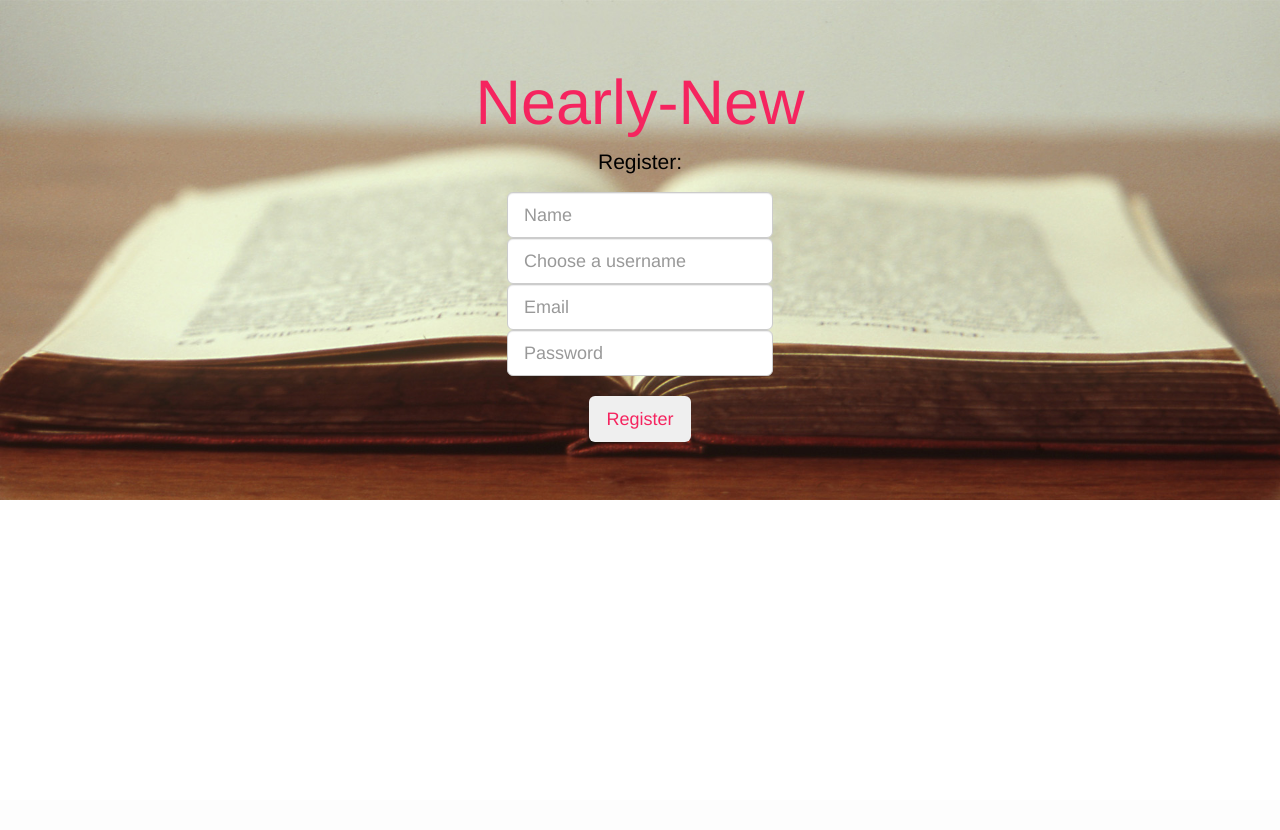
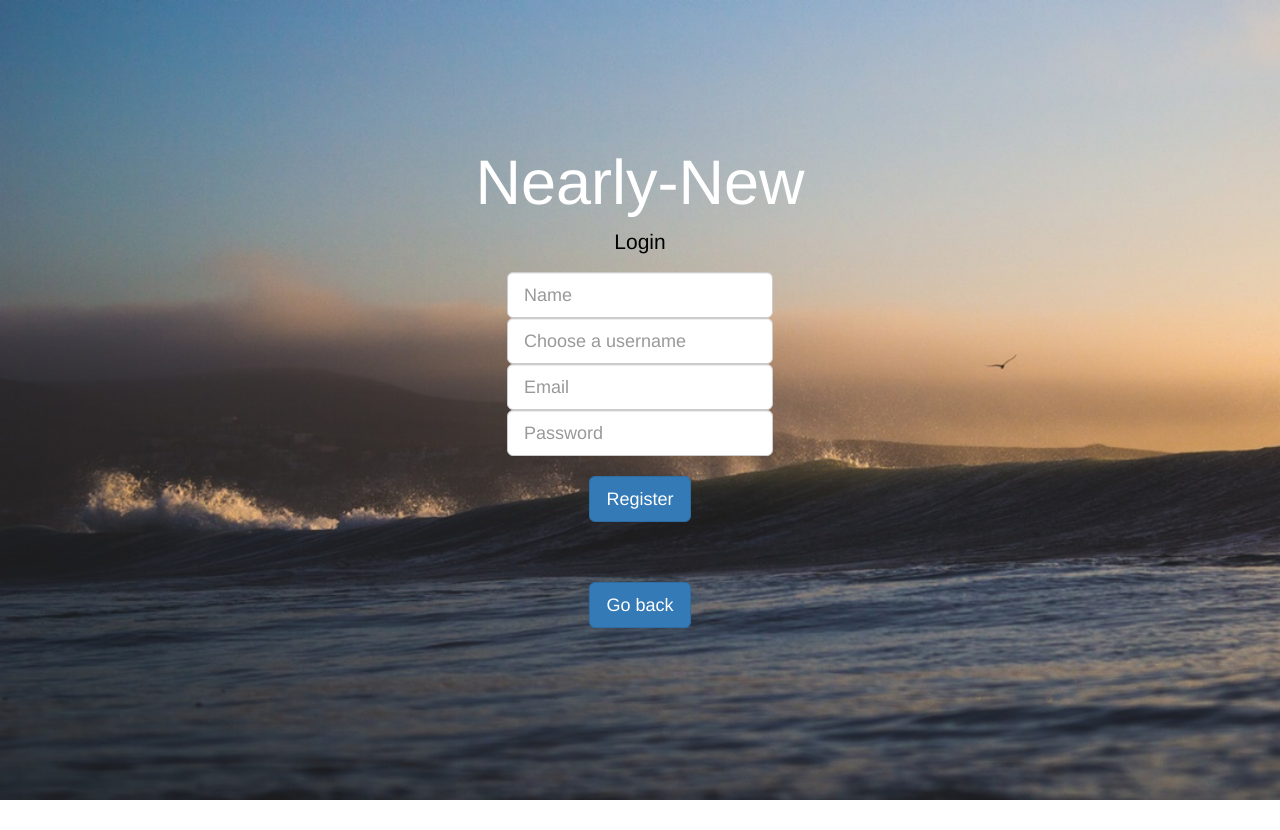
Before and after one commit to dht93/flask_nearly_new_webapp, a Flask app: page /register/ in a window 1280 px wide. Before the commit the page ends 500 px from the top, so only its background shows below. Run offline with Flask 2, Linux system fonts and the light colour scheme; some libraries are stand-ins or nearby versions.

Commit message:
Updated register and login to match with home

```diff
--- a/templates/register.html
+++ b/templates/register.html
@@ -1,16 +1,17 @@
 {%extends 'header.html'%}
 
 {%block body%}
-<div class="jumbotron text-center" style="background-image: url({{url_for('static',filename='images/book.jpg')}});background-size:cover;height:500px;color:#f5245f;">
+<div id='top' class="jumbotron text-center" style="background-image: url({{url_for('static',filename='images/cover_top.jpg')}});background-size:cover;height: 100vh;color:white;">
+  <br><br><br><br><div class="container">
   <h1>Nearly-New</h1>
-  <p style="color:black;">Register:</p>
-  <div class="container" align="center" style="width:50%;">
-		<form action="" class="form-inline" method="post">
+  <p style="color:#000000;">Login</p>
+  <div class="container" align="center" style="width:40%;">
+    <form action="" class="form-inline" method="post">
       <input required type="text" class="form-control input-lg" placeholder = "Name" name="name" value="{{request.form.name}}"><br>
       <input required type="text" class="form-control input-lg" placeholder = "Choose a username" name="user_name" value="{{request.form.user_name}}"><br>
       <input required type="email" class="form-control input-lg" placeholder = "Email" name="email" value="{{request.form.email}}"><br>
 			<input required id="pass" type="password" class="form-control input-lg" placeholder = "Password" name="password" value="{{request.form.password}}" ><br>
-      <br><input class="btn btn-lg" type="submit" value="Register">
+      <br><input class="btn btn-lg btn-primary" type="submit" value="Register">
 		</form>
     {%if error%}
     <div class="alert alert-danger" role="alert">
@@ -19,7 +20,10 @@
       {{error}}
     </div>
 {%endif%}
+<br><br><br>
+<button type="button" class="btn btn-primary btn-lg"><a style="color:white;" href="{{url_for('index')}}">Go back</a></button>
+  </div>
 </div>
-	</div>
+</div>
 
 {%endblock%}
```
Also changed, not shown: templates/home.html (+4 -4 lines), templates/login.html (+13 -8 lines).
